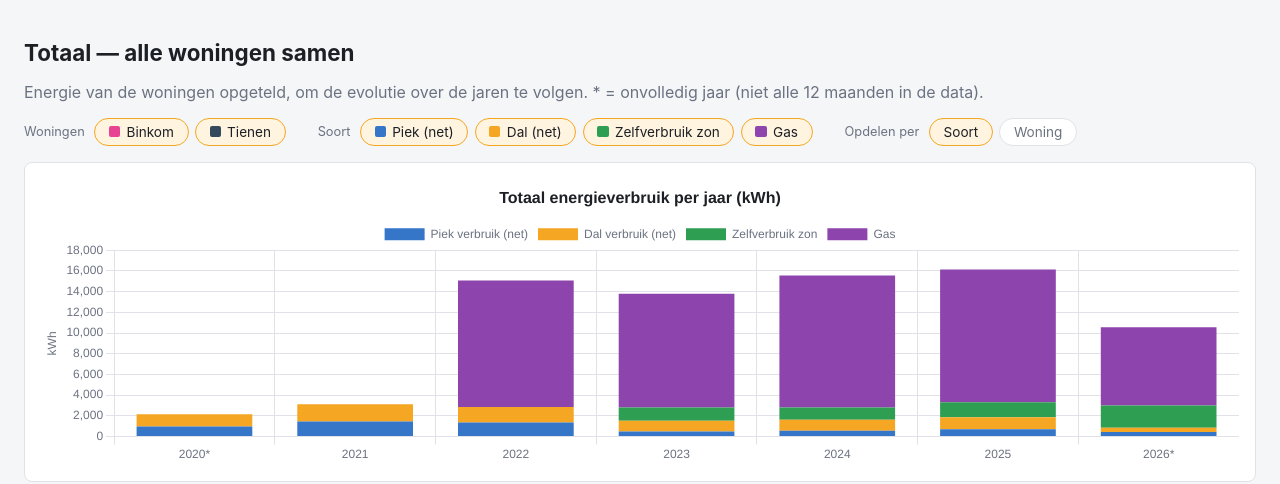
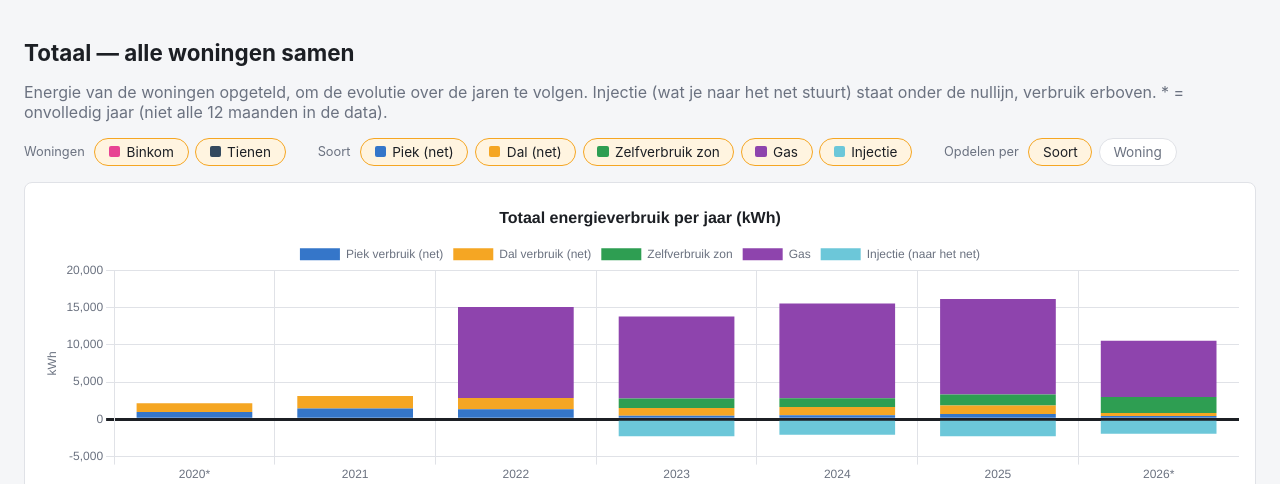
Before and after one commit to rbruyn1/verbruiken, a Flask app: page /totaal in a window 1280 px wide. Shown: the part 44-528 px from the top of the page. Run offline with Flask 3, Linux system fonts and the light colour scheme; data comes from the database, SQL or seed files in the repository.

Commit message:
0.4.1: injectie als negatieve staaf op de tab Totaal

```diff
--- a/verbruik_addon/app/main.py
+++ b/verbruik_addon/app/main.py
@@ -662,13 +662,14 @@ def totaal():
     woningen = [w for w in WONINGEN if any(r["woning"] == w for r in rows)]
     sleutels = sorted({(r["jaar"], r["maand"]) for r in rows})
     index = {s: i for i, s in enumerate(sleutels)}
-    reeks = {w: {s: [None] * len(sleutels) for s in ("piek", "dal", "zelf", "gas")} for w in woningen}
+    reeks = {w: {s: [None] * len(sleutels) for s in ("piek", "dal", "zelf", "gas", "inj")} for w in woningen}
     for r in rows:
         i = index[(r["jaar"], r["maand"])]
         d = reeks[r["woning"]]
         d["piek"][i] = r["piek_verbruik"]
         d["dal"][i] = r["dal_verbruik"]
         d["gas"][i] = r["gas_kwh"]
+        d["inj"][i] = r["totaal_export"]   # kWh naar het net gestuurd
         if r["zonopbrengst_totaal"] is not None:
             # zelfverbruik zon = opbrengst min wat naar het net gaat
             d["zelf"][i] = r["zonopbrengst_totaal"] - (r["totaal_export"] or 0)
--- a/verbruik_addon/app/static/kleuren.js
+++ b/verbruik_addon/app/static/kleuren.js
@@ -8,6 +8,7 @@ const KLEUR = {
     gas:  "#8e44ad",
     elek: "#3576c9",
     water: "#4fb3e8",
+    inj:  "#6cc7d9",   // injectie (naar het net gestuurde zonne-energie)
     // Kleuren per woning (enkel gebruikt bij "opdelen per woning" op de tab Totaal)
     woning: { Tienen: "#34495e", Binkom: "#e84393" }
 };
--- a/verbruik_addon/app/templates/totaal.html
+++ b/verbruik_addon/app/templates/totaal.html
@@ -3,6 +3,7 @@
 {% block content %}
 <h1>Totaal — alle woningen samen</h1>
 <p class="subtitle">Energie van de woningen opgeteld, om de evolutie over de jaren te volgen.
+    Injectie (wat je naar het net stuurt) staat onder de nullijn, verbruik erboven.
     * = onvolledig jaar (niet alle 12 maanden in de data).</p>
 
 <div class="filters">
@@ -14,7 +15,7 @@
     </div>
     <div class="filter-groep">
         <span class="filter-label">Soort</span>
-        {% for id, label in [("piek", "Piek (net)"), ("dal", "Dal (net)"), ("zelf", "Zelfverbruik zon"), ("gas", "Gas")] %}
+        {% for id, label in [("piek", "Piek (net)"), ("dal", "Dal (net)"), ("zelf", "Zelfverbruik zon"), ("gas", "Gas"), ("inj", "Injectie")] %}
         <button type="button" class="chip actief" data-groep="soort" data-waarde="{{ id }}">{{ label }}</button>
         {% endfor %}
     </div>
@@ -44,7 +45,9 @@ const SOORTEN = [
     { id: "piek", label: "Piek verbruik (net)", kleur: KLEUR.piek },
     { id: "dal",  label: "Dal verbruik (net)",  kleur: KLEUR.dal },
     { id: "zelf", label: "Zelfverbruik zon",    kleur: KLEUR.zelf },
-    { id: "gas",  label: "Gas",                 kleur: KLEUR.gas }
+    { id: "gas",  label: "Gas",                 kleur: KLEUR.gas },
+    // Injectie is geen verbruik: ze staat onder de nullijn (negatieve staaf).
+    { id: "inj",  label: "Injectie (naar het net)", kleur: KLEUR.inj, negatief: true }
 ];
 const staat = {
     woning: new Set(DATA.woningen),
@@ -71,17 +74,29 @@ function som(groep, woningen, soorten) {
 function reeksen(groepen) {
     const woningen = DATA.woningen.filter(w => staat.woning.has(w));
     const soorten = SOORTEN.filter(s => staat.soort.has(s.id));
-    const soortIds = soorten.map(s => s.id);
+    const verbruik = soorten.filter(s => !s.negatief);
+    const heeftInjectie = soorten.some(s => s.negatief);
+    const teken = (v, negatief) => v === null ? null : (negatief ? -v : v);
     if (staat.opdeling === "soort") {
         return soorten.map(s => ({
             label: s.label, backgroundColor: s.kleur, stack: "energie",
-            data: groepen.map(g => som(g, woningen, [s.id]))
+            data: groepen.map(g => teken(som(g, woningen, [s.id]), s.negatief))
         }));
     }
-    return woningen.map(w => ({
+    // Per woning: het verbruik van elke woning boven de nullijn, haar injectie
+    // (zelfde kleur, doorzichtiger) eronder.
+    const verbruikIds = verbruik.map(s => s.id);
+    const sets = verbruikIds.length ? woningen.map(w => ({
         label: w, backgroundColor: KLEUR.woning[w], stack: "energie",
-        data: groepen.map(g => som(g, [w], soortIds))
-    }));
+        data: groepen.map(g => som(g, [w], verbruikIds))
+    })) : [];
+    if (heeftInjectie) {
+        woningen.forEach(w => sets.push({
+            label: w + " (injectie)", backgroundColor: KLEUR.woning[w] + "88", stack: "energie",
+            data: groepen.map(g => teken(som(g, [w], ["inj"]), true))
+        }));
+    }
+    return sets;
 }
 
 function opties(titel, draaiLabels) {
@@ -94,7 +109,14 @@ function opties(titel, draaiLabels) {
         },
         scales: {
             x: { stacked: true, ticks: draaiLabels ? { maxRotation: 90, minRotation: 90 } : {} },
-            y: { stacked: true, beginAtZero: true, title: { display: true, text: "kWh" } }
+            y: {
+                stacked: true, beginAtZero: true, title: { display: true, text: "kWh" },
+                // duidelijke nullijn: erboven verbruik, eronder injectie
+                grid: {
+                    color: (ctx) => Math.abs(ctx.tick.value) < 1e-9 ? "#1c1f24" : "#e0e2e7",
+                    lineWidth: (ctx) => Math.abs(ctx.tick.value) < 1e-9 ? 3 : 1
+                }
+            }
         }
     };
 }
--- a/verbruik_addon/config.yaml
+++ b/verbruik_addon/config.yaml
@@ -1,5 +1,5 @@
 name: "Verbruik Tienen/Binkom"
-version: "0.4.0"
+version: "0.4.1"
 slug: "verbruik_addon"
 description: "Maandelijkse en jaarlijkse energie/water/gas-registratie voor Tienen en Binkom"
 arch:
```
Also changed, not shown: verbruik_addon/CHANGELOG.md.
